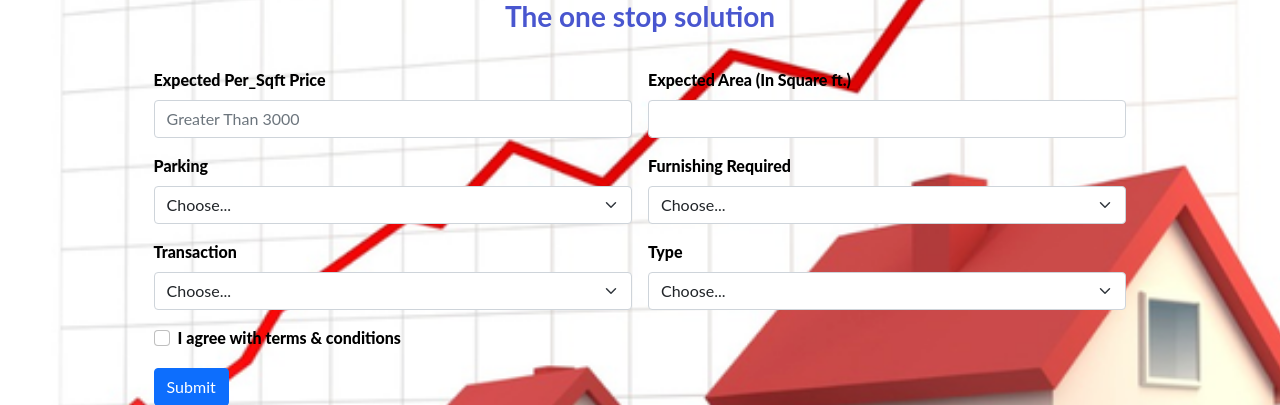
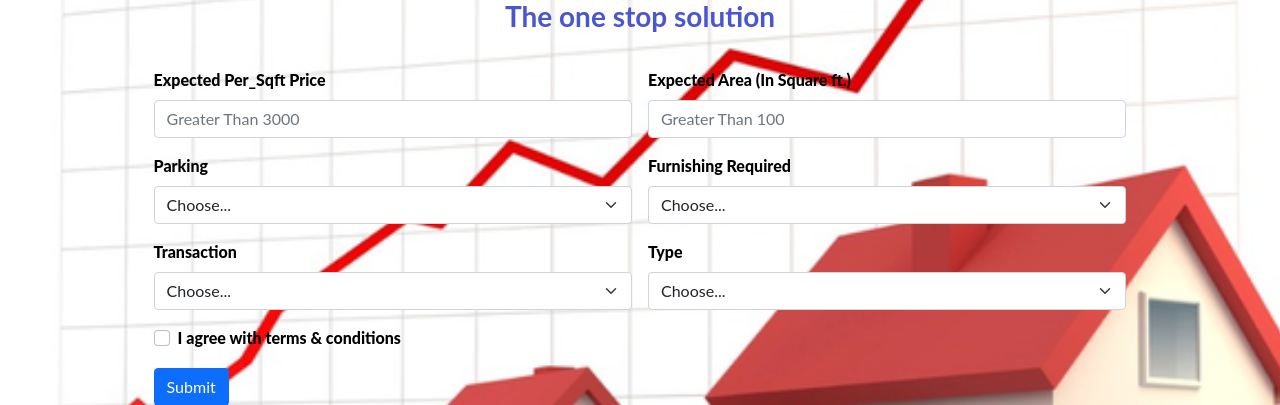
Before and after one commit to Ankush-428/Indian-House-price-prediction, a Flask app: page / in a window 1280 px wide. Shown: the part 142-547 px from the top of the page. Run offline with Flask 2, Linux system fonts and the light colour scheme; parts of the project's set-up code (start-up, migrations or seed data) failed here and were passed over; some libraries are stand-ins or nearby versions.

Commit message:
Update index.html

```diff
--- a/templates/index.html
+++ b/templates/index.html
@@ -18,7 +18,7 @@
                 </div>
                 <div class="col-md-6">
                     <label for="area" class="form-label">Expected Area (In Square ft.)</label>
-                    <input type="number" name="Area" class="form-control" id="area" required="true" >
+                    <input type="number" name="Area" class="form-control" id="area" placeholder="Greater Than 100" required="true" >
                 </div>
                 <div class="col-md-6">
                   <label for="Park" class="form-label">Parking</label>
```
